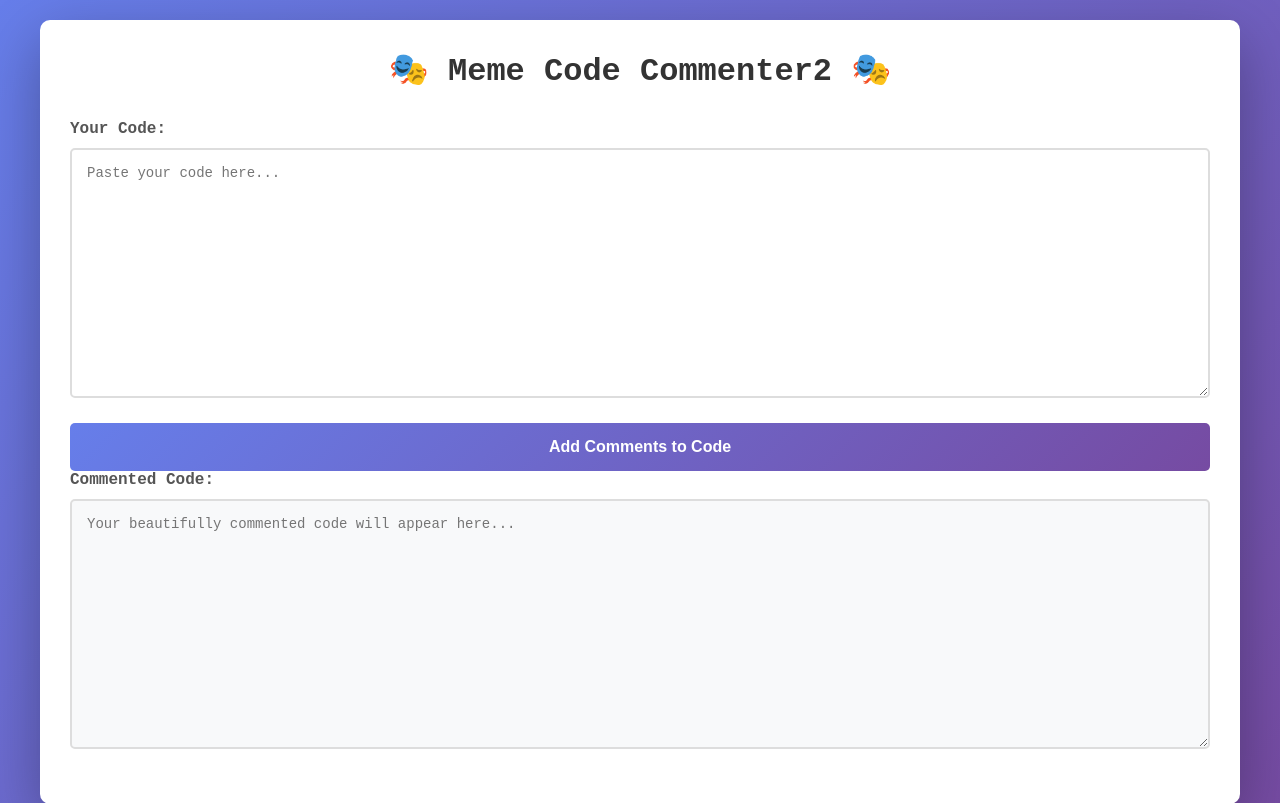
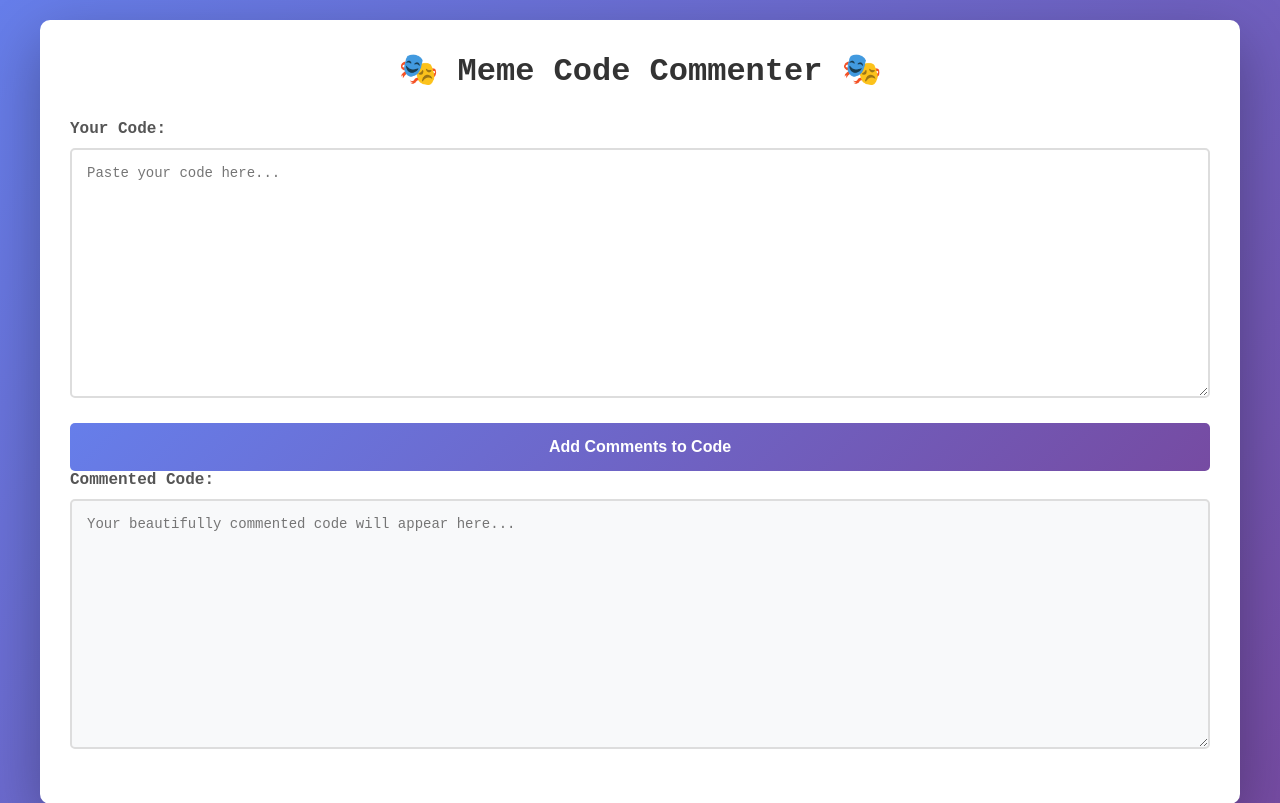
Before and after one commit to SH659/InformationSystemsAndTechnologiesLabs, a FastAPI app: page / in a window 1280 px wide. Shown: the top 803 px of the page. Run offline with FastAPI, Linux system fonts and the light colour scheme; parts of the project's set-up code (start-up, migrations or seed data) failed here and were passed over.

Commit message:
test deploy

```diff
--- a/app/templates/index.html
+++ b/app/templates/index.html
@@ -8,7 +8,7 @@
 </head>
 <body>
     <div class="container">
-        <h1>🎭 Meme Code Commenter2 🎭</h1>
+        <h1>🎭 Meme Code Commenter 🎭</h1>
 
         <div class="input-section">
             <label for="input">Your Code:</label>
```
